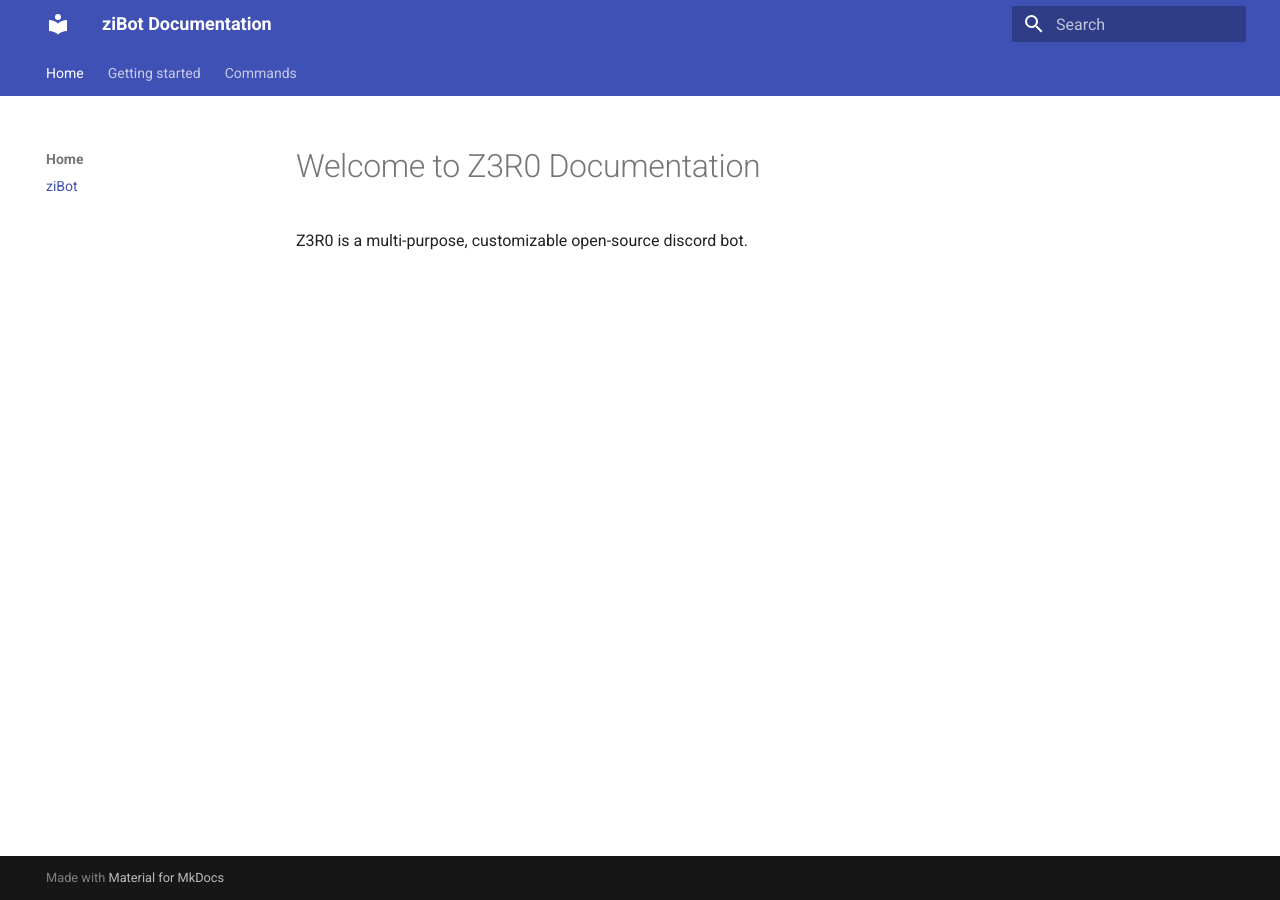
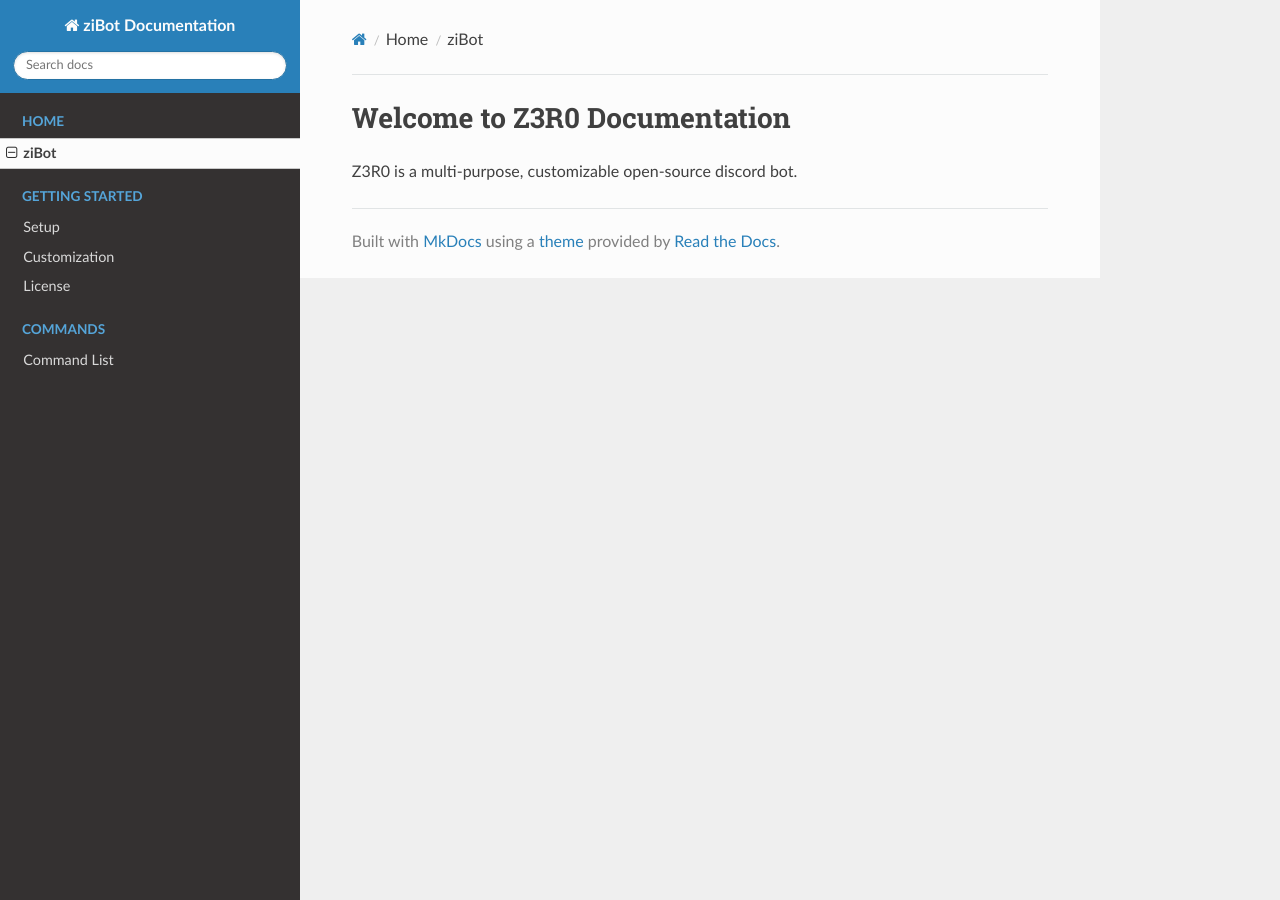
Before and after one commit to ZiRO-Bot/Documentation, an MkDocs documentation site: the page built from docs/index.md, in a window 1280 px wide. Built offline with MkDocs 1.6.1, drawn with Linux system fonts in a browser that asks for light colours; nearby versions of some CDN libraries.

Commit message:
Update mkdocs.yml

```diff
--- a/mkdocs.yml
+++ b/mkdocs.yml
@@ -1,9 +1,6 @@
 site_name: ziBot Documentation
 
-theme:
-  name: material
-  features:
-    - navigation.tabs
+theme: readthedocs
 
 markdown_extensions:
   - admonition
```
